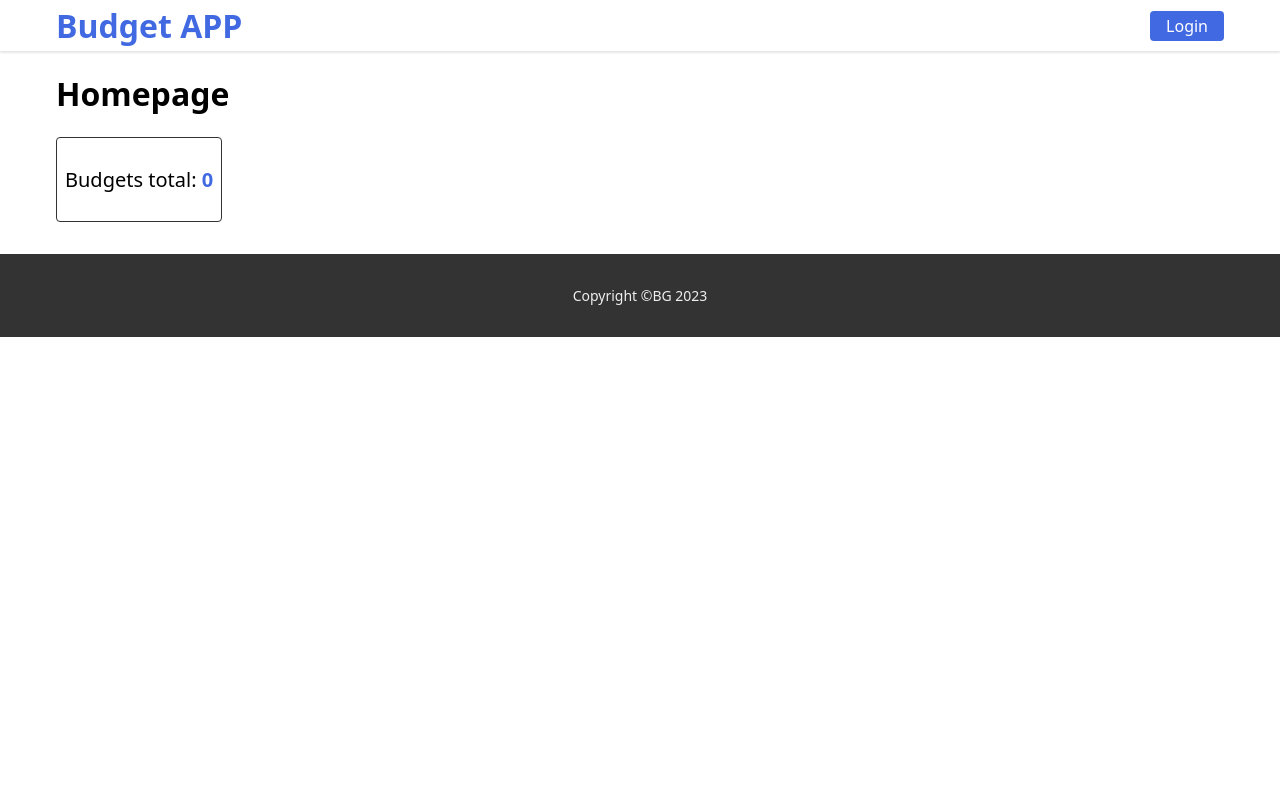
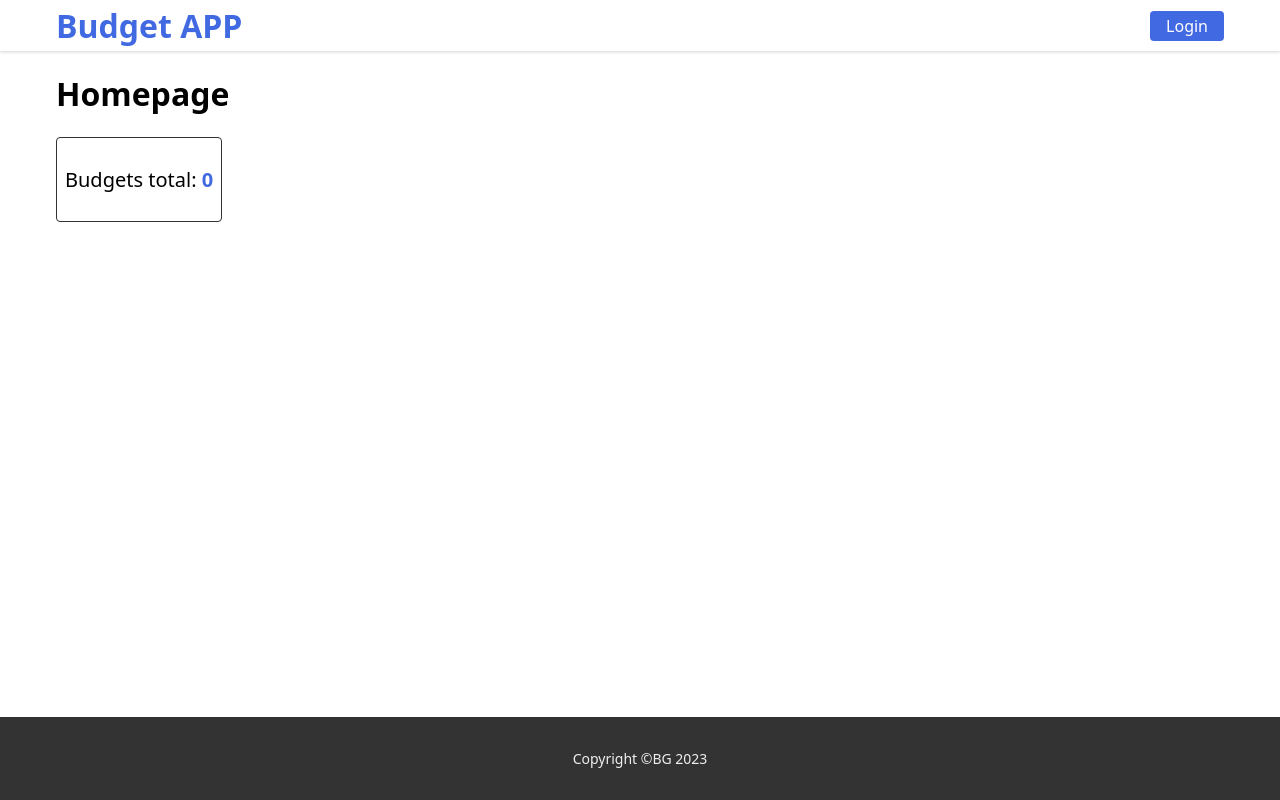
Before and after one commit to G1q/Budget, a React (Vite) app in the folder client/: page / in a window 1280 px wide. Built offline with nearby package versions, Linux system fonts and the light colour scheme; no server answers.

Commit message:
Change page layout

```diff
--- a/client/src/index.css
+++ b/client/src/index.css
@@ -9,6 +9,12 @@ body {
 	font-family: system-ui, sans-serif;
 }
 
+#root {
+	min-height: 100vh;
+	display: flex;
+	flex-direction: column;
+}
+
 img {
 	max-width: 100%;
 	display: block;
@@ -16,6 +22,7 @@ img {
 
 main {
 	max-width: 1200px;
+	width: 100%;
 	margin-inline: auto;
 	padding-inline: 1rem;
 	flex: 1;
```
